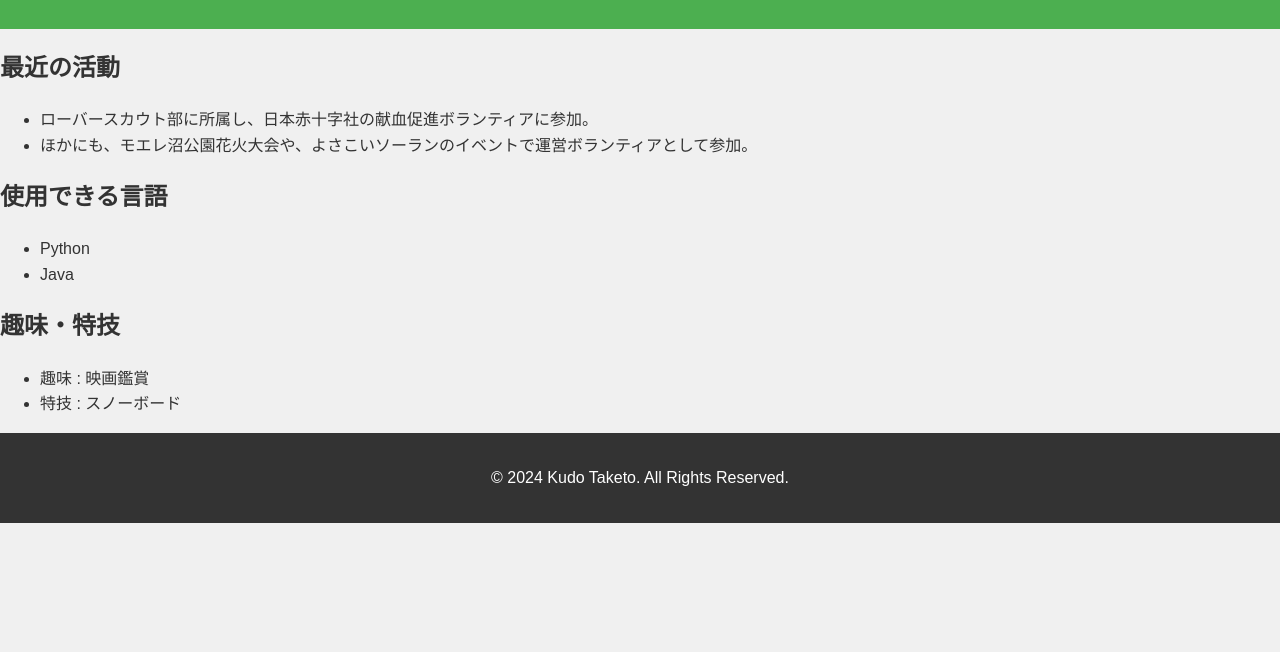
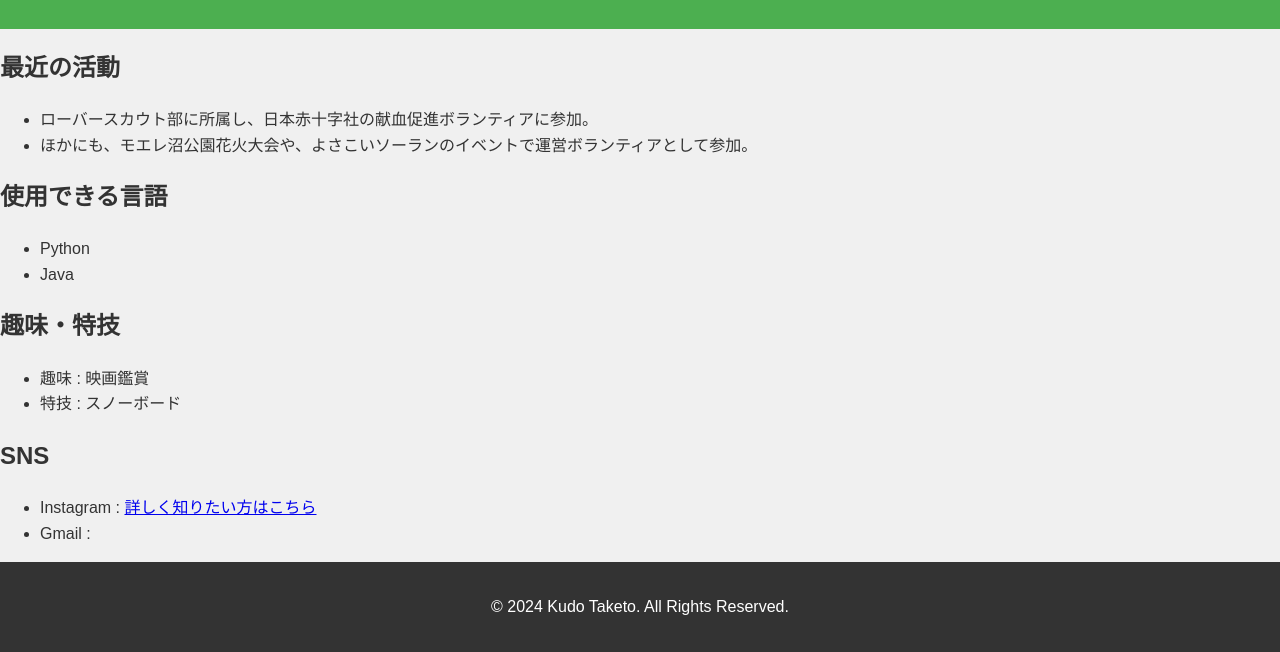
Before and after one commit to beniharuka88/nfc_business_card, a plain HTML site: page index.html in a window 1280 px wide. Shown: the part 275-927 px from the top of the page. Before the commit the page ends 800 px from the top, so only its background shows below. Drawn offline with Linux system fonts and the light colour scheme.

Commit message:
たけさんのインスタのリンク張りました

```diff
--- a/index.html
+++ b/index.html
@@ -1,10 +1,11 @@
 <!DOCTYPE html>
 <html lang="ja">
+
 <head>
     <meta charset="utf-8">
-    <meta name ="viewport" content="width=device-width,initial-scale=1.0">
+    <meta name="viewport" content="width=device-width,initial-scale=1.0">
     <title>nfc名刺</title>
-    <link rel ="stylesheet" href="styles.css">
+    <link rel="stylesheet" href="styles.css">
 </head>
 
 <body>
@@ -14,7 +15,7 @@
         <p> 北海道科学大学 工学部 情報工学科</p>
     </header>
 
-    <section id ="about">
+    <section id="about">
         <h2>最近の活動</h2>
         <ul>
             <li>ローバースカウト部に所属し、日本赤十字社の献血促進ボランティアに参加。</li>
@@ -22,7 +23,7 @@
         </ul>
     </section>
 
-    <section id ="skils">
+    <section id="skils">
         <h2>使用できる言語</h2>
         <ul>
             <li>Python</li>
@@ -30,15 +31,25 @@
         </ul>
     </section>
 
-    <section id ="mypoint">
+    <section id="mypoint">
         <h2>趣味・特技</h2>
         <ul>
             <li>趣味 : 映画鑑賞</li>
             <li>特技 : スノーボード</li>
         </ul>
     </section>
+
+    <section id="link">
+        <h2>SNS</h2>
+        <ul>
+            <li>Instagram : <a href="https://www.Instagram.com/takeeeeto_">詳しく知りたい方はこちら</a></li>
+            <li>Gmail : </li>
+        </ul>
+    </section>
+
     <footer>
         <p>&copy; 2024 Kudo Taketo. All Rights Reserved.</p>
     </footer>
 </body>
+
 </html>
```
